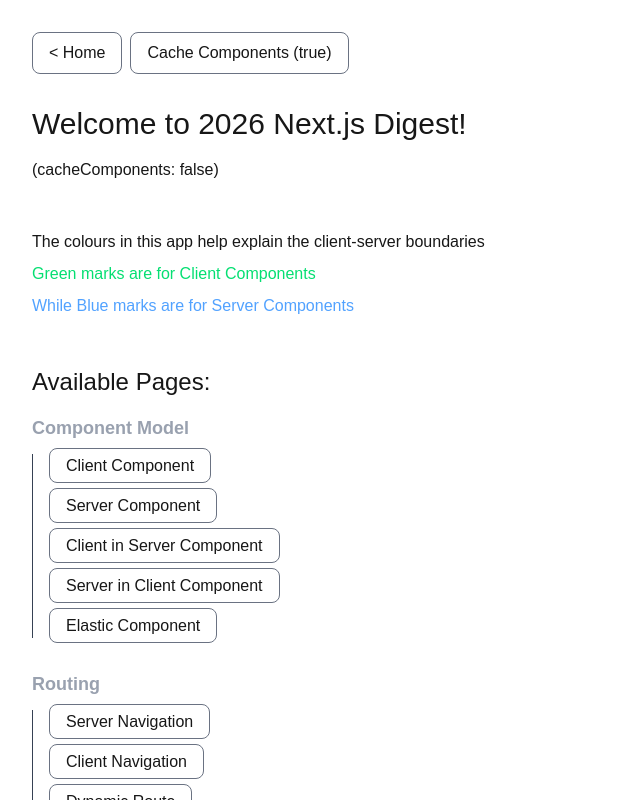
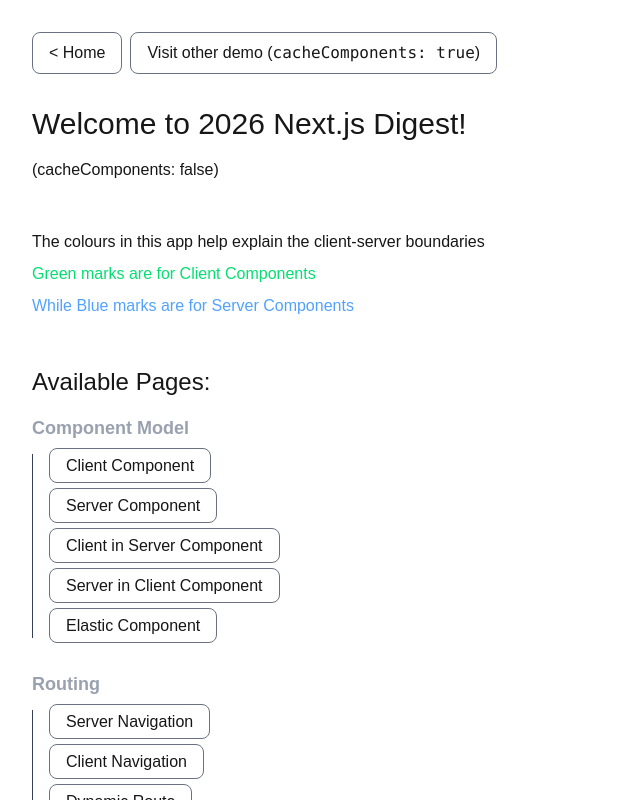
Before and after one commit to olafchuszno/next-digest, a Next.js app: page / in a window 1280 px wide. Shown: the top 800 px of the page, without its empty margins (0-640 px from the left). Built offline with nearby package versions, Linux system fonts and the light colour scheme.

Commit message:
refac: Change link text

```diff
--- a/app/layout.tsx
+++ b/app/layout.tsx
@@ -35,7 +35,7 @@
             className="bordered"
             href={'https://next-digest-cache-components.vercel.app/'}
           >
-            Cache Components (true)
+            Visit other demo (<code>cacheComponents: true</code>)
           </Link>
         </header>
         {children}
```
